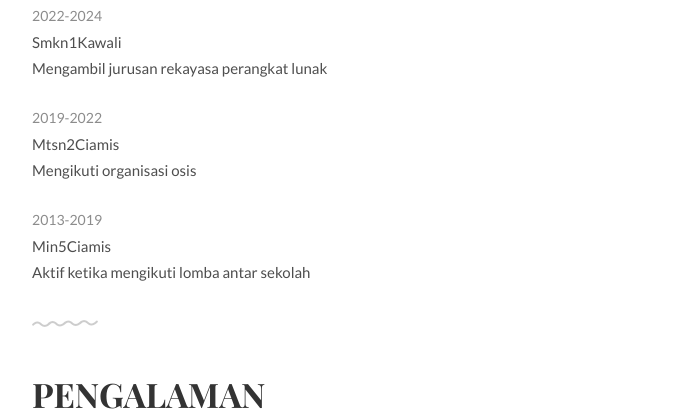
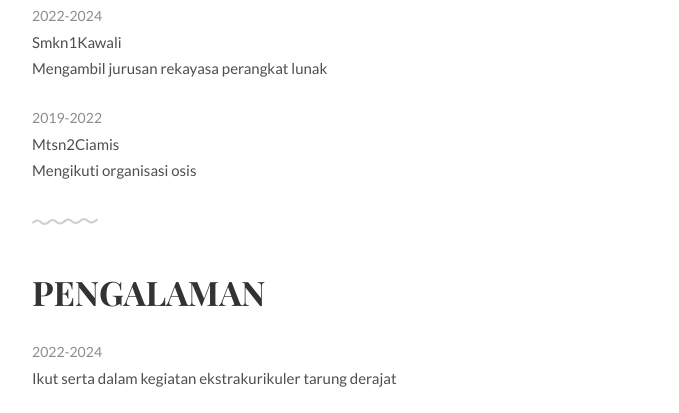
Before and after one commit to Nurul-rabbani/Cv_Nurul, a plain HTML site: page index.html in a window 1280 px wide. Shown: the part 613-1026 px from the top of the page, without its empty margins (297-976 px from the left). Drawn offline with Linux system fonts and the light colour scheme.

Commit message:
Update index.html

```diff
--- a/index.html
+++ b/index.html
@@ -77,12 +77,6 @@
 				<li>2019-2022</li>
 				<li>Mtsn2Ciamis</li>
 				<li>Mengikuti organisasi osis</li>
-			</ul>
-			<ul class="award-list list-flat">
-				<li>2013-2019</li>
-				<li>Min5Ciamis</li>
-				<li>Aktif ketika mengikuti lomba antar sekolah</li>
-			</ul>
 		</div>
 	</div>
 
```
